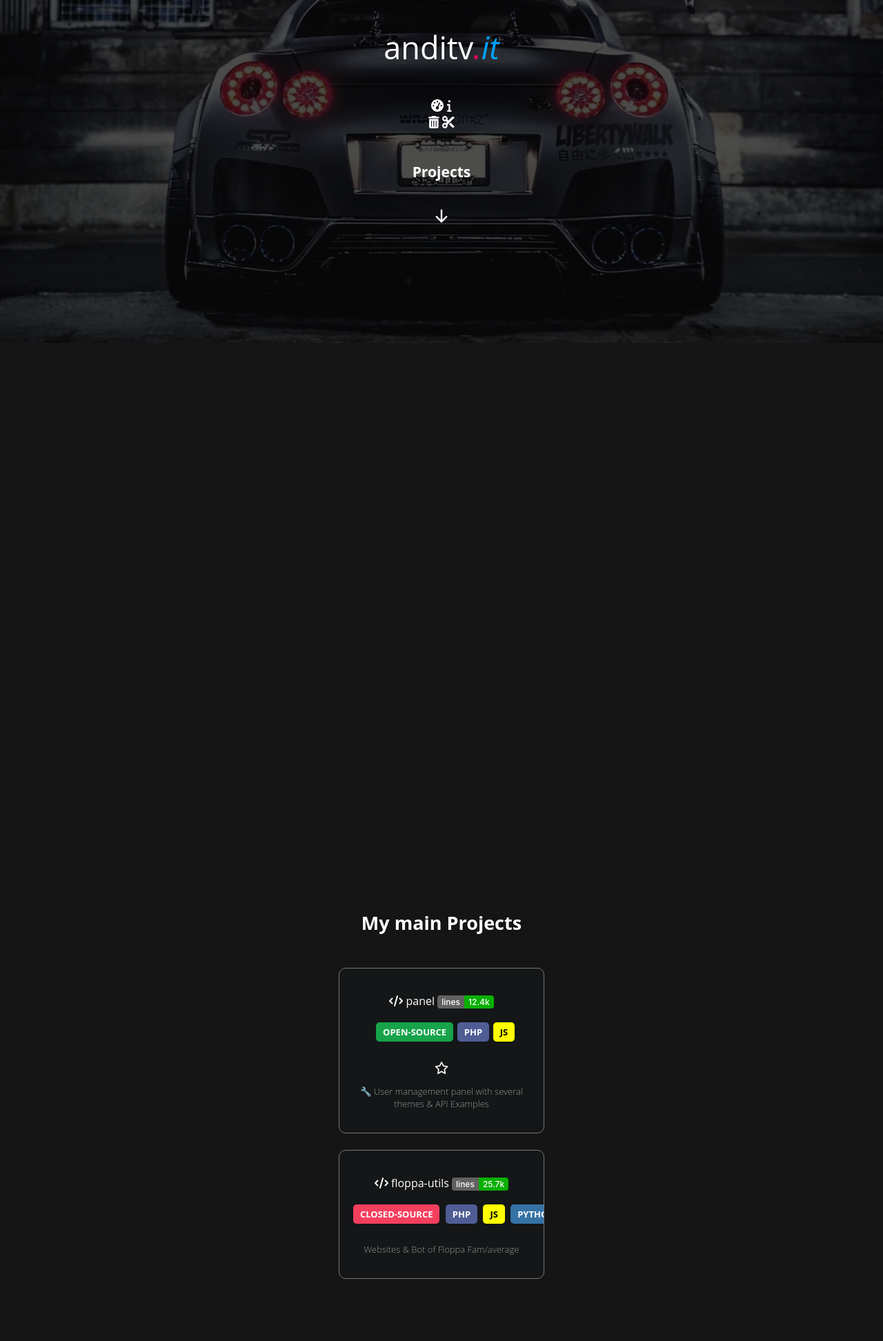
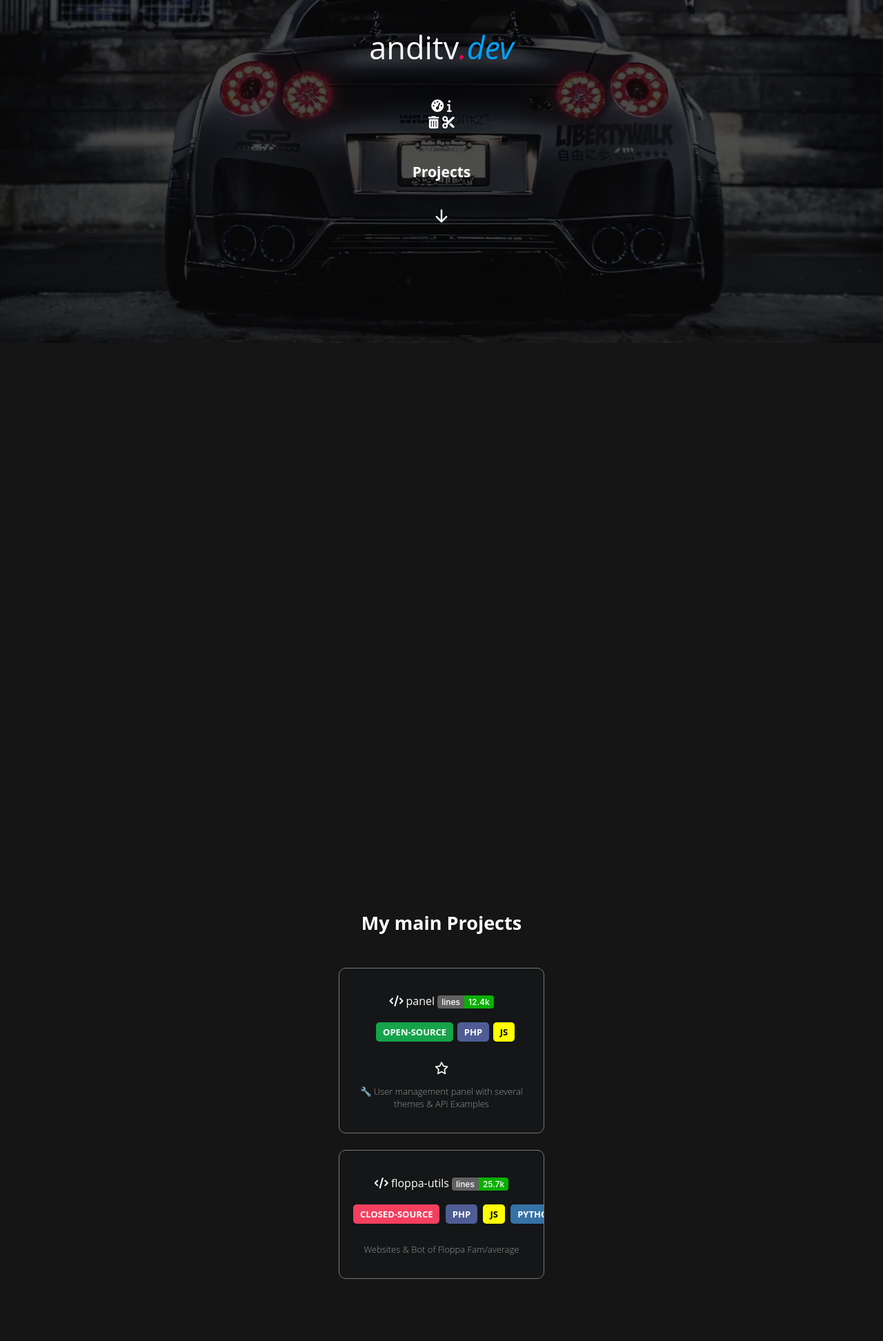
Before and after one commit to anditv21/anditv.dev, a PHP site: page / in a window 1280 px wide. Shown: the part 303-2247 px from the top of the page at 69% size. Run offline with PHP 8.4, Linux system fonts and the light colour scheme; some libraries are stand-ins or nearby versions.

Commit message:
🔧 Compressed some images

```diff
--- a/src/assets/style/main.css
+++ b/src/assets/style/main.css
@@ -1,5 +1,3 @@
-@import url("https://fonts.googleapis.com/css2?family=Open+Sans+Condensed:wght@300&family=Oswald&display=swap");
-
 html {
   scroll-behavior: smooth;
 }
--- a/src/index.html
+++ b/src/index.html
@@ -3,12 +3,12 @@
    <head>
       <meta charset="UTF-8" />
       <meta http-equiv="Content-Language" content="en-US" />
-      <meta name="viewport" content="width=device-width, initial-scale=1.0, maximum-scale=1.0, user-scalable=no" />
+      <meta name="viewport" content="width=device-width, initial-scale=1.0, maximum-scale=5.0" />
       <meta property="og:url" content="index.html" />
       <meta property="og:title" content="anditv.dev" />
       <meta property="og:type" content="website" />
       <meta property="og:locale" content="en-US" />
-      <meta property="og:description" content="anditv`s website" />
+      <meta property="og:description" content="anditv's website" />
       <meta name="Description" content="Personal website of anditv21" />
       <meta name="theme-color" content="#00d9ff" />
       <title>anditv.dev | Home</title>
@@ -22,7 +22,7 @@
             <div class="content align-items-center">
                <div class="main" id="center">
                   <label for="audio-switch" class="switch">
-                     <input type="checkbox" id="audio-switch" />
+                     <input type="checkbox" id="audio-switch" aria-label="Audio Switch" />
                      <span class="slider round"></span>
                   </label>
                   <audio loop id="switchaudio">
@@ -31,21 +31,21 @@
 
                   <h3 id="clock"></h3>
                   <center>
-                     <a href="https://github.com/anditv21/anditv.dev" target="_blank"><img class="avatar" src="assets/images/avatar.webp" alt="avatar" /></a>
-                     <h1>anditv<i class="dot">.</i><i>it</i></h1>
+                     <a href="https://github.com/anditv21/anditv.dev" target="_blank" aria-label="GitHub Link"><img class="avatar" src="assets/images/avatar.webp" alt="avatar" /></a>
+                     <h1>anditv<i class="dot">.</i><i>dev</i></h1>
                      <div class="btn-group btn-group-sm">
-                        <a data-tooltip="Speedtest" href="https://speedtest.anditv.dev/" target="_blank"><i class="fas fa-tachometer-alt"></i></a>
-                        <a data-tooltip="IP-Info" href="/sites/ipinfo/"><i class="fas fa-info"></i></a>
+                        <a data-tooltip="Speedtest" href="https://speedtest.anditv.dev/" target="_blank" aria-label="Speedtest Link"><i class="fas fa-tachometer-alt"></i></a>
+                        <a data-tooltip="IP-Info" href="/sites/ipinfo/" aria-label="IP-Info Link"><i class="fas fa-info"></i></a>
                         <br>
-                        <a data-tooltip="Discord Webhook Deleter" href="/sites/webhookdeleter/"><i class="fas fa-trash-alt"></i></a>
-                        <a data-tooltip="URL Shortner" href="/short/"><i class="fas fa-cut"></i></a>
+                        <a data-tooltip="Discord Webhook Deleter" href="/sites/webhookdeleter/" aria-label="Webhook Deleter Link"><i class="fas fa-trash-alt"></i></a>
+                        <a data-tooltip="URL Shortner" href="/short/" aria-label="URL Shortner Link"><i class="fas fa-cut"></i></a>
                         <br>
                      </div>
                      <br />
                      <h3>Projects</h3>
                      <br />
                      <br />
-                     <a class="scroll-link" onclick="scrollto('projects');">
+                     <a class="scroll-link" onclick="scrollto('projects');" aria-label="Scroll to Projects">
                         <svg style="max-width: 3%; opacity: 1;" xmlns="http://www.w3.org/2000/svg" viewbox="0 0 20 20" fill="currentColor" class="arrow">
                            <path fill-rule="evenodd" d="M16.707 10.293a1 1 0 010 1.414l-6 6a1 1 0 01-1.414 0l-6-6a1 1 0 111.414-1.414L9 14.586V3a1 1 0 012 0v11.586l4.293-4.293a1 1 0 011.414 0z" clip-rule="evenodd"></path>
                         </svg>
@@ -104,7 +104,7 @@
          <br>
          <center>
             <div class="box-small"></div>
-            <a class="scroll-link" onclick="scrollto('main');">
+            <a class="scroll-link" onclick="scrollto('main');" aria-label="Scroll to Top">
                <svg style="max-width: 1%; opacity: 1;" xmlns="http://www.w3.org/2000/svg" viewbox="0 0 20 20" fill="currentColor" class="arrow arrow-up">
                   <path fill-rule="evenodd" d="M16.707 10.293a1 1 0 010 1.414l-6 6a1 1 0 01-1.414 0l-6-6a1 1 0 111.414-1.414L9 14.586V3a1 1 0 012 0v11.586l4.293-4.293a1 1 0 011.414 0z" clip-rule="evenodd"></path>
                </svg>
@@ -132,7 +132,7 @@
          <div class="box-x-small"></div>
       </section>
       <audio id="audio" src="assets/sound/hitmarker.mp3"></audio>
-      <script defer="" src="https://use.fontawesome.com/releases/v6.0.0/js/all.js" integrity="sha384-l+HksIGR+lyuyBo1+1zCBSRt6v4yklWu7RbG0Cv+jDLDD9WFcEIwZLHioVB4Wkau" crossorigin="anonymous"></script>
+      <script src="https://kit.fontawesome.com/1ec9c88c94.js" crossorigin="anonymous"></script>
       <script defer="" type="text/javascript" src="assets/scripts/main.js"></script>
       <script>
          //print github repo star count
```
Also changed, not shown: src/assets/images/avatar.webp, src/assets/images/bg.webp, src/assets/images/icons/austria.svg, src/assets/images/icons/heart.svg.
